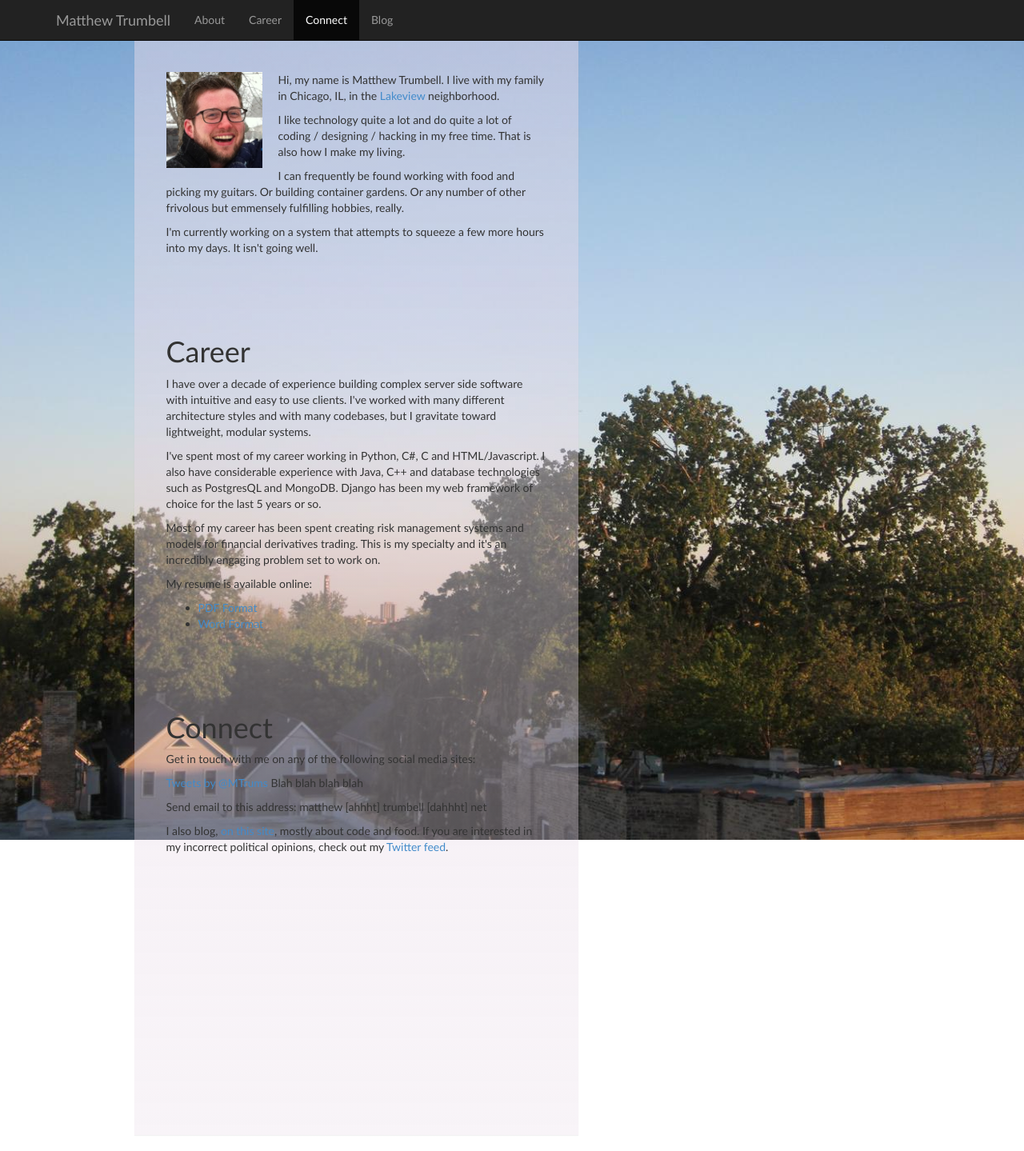
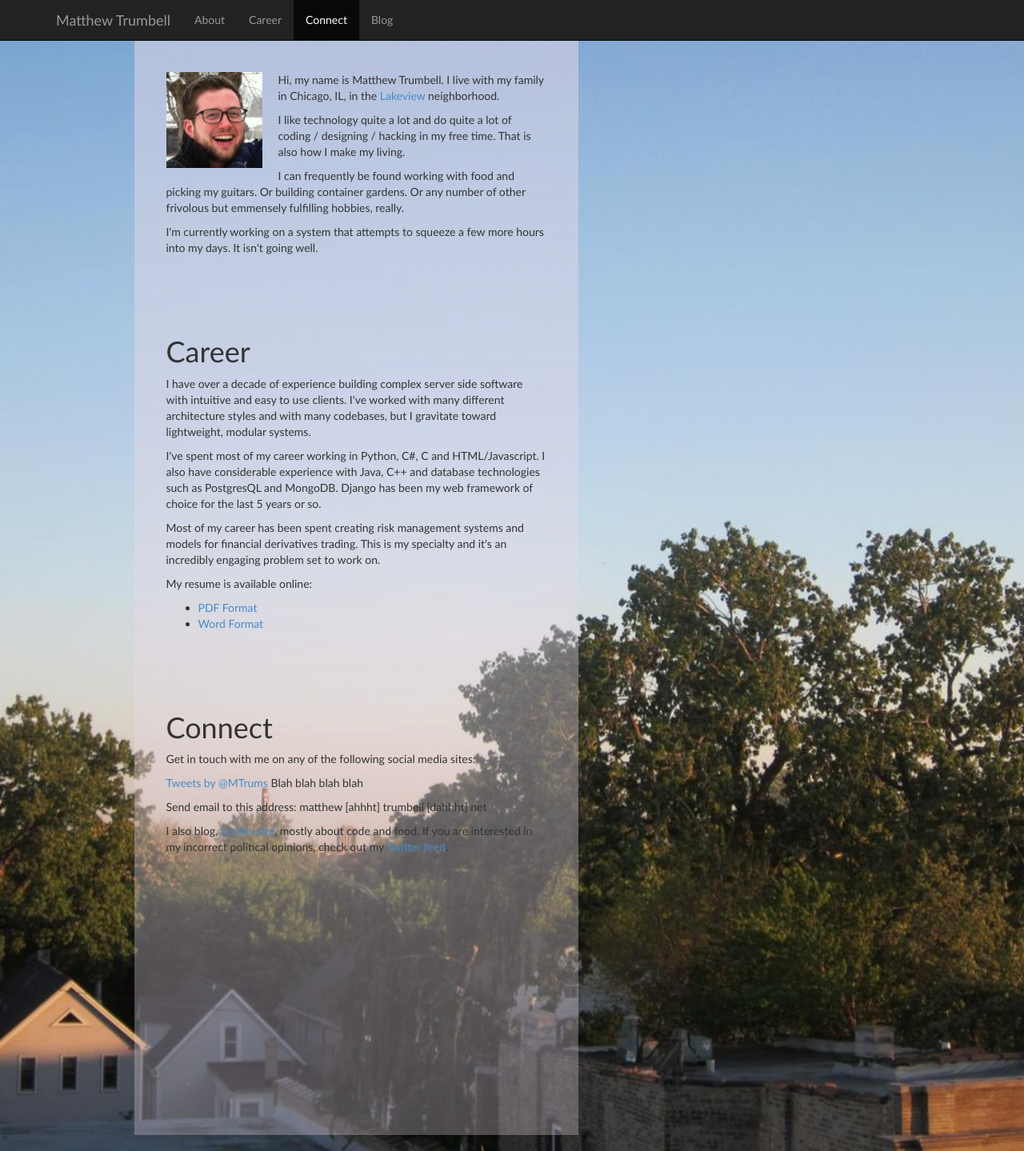
Before and after one commit to mrtrumbe/mrtrumbe.github.io, a Jekyll site: the page built from index.html, in a window 1280 px wide. Shown: the whole page at 80% size. Built offline with Jekyll 4.4.1, drawn with Linux system fonts in a browser that asks for light colours; Markdown is read by kramdown in place of the engine named in the settings; comment, search, counter and statistics services are not loaded.

Commit message:
background fix for iphone.

```diff
--- a/css/new_main.css
+++ b/css/new_main.css
@@ -2,7 +2,7 @@ html {
   z-index: -1;
 
   background: url(/img/background.jpg) no-repeat top, left, fixed;
-  background-size: 1440px 1050px;
+  background-size: cover;
 
   height: 100%;
   overflow: hidden;
```
